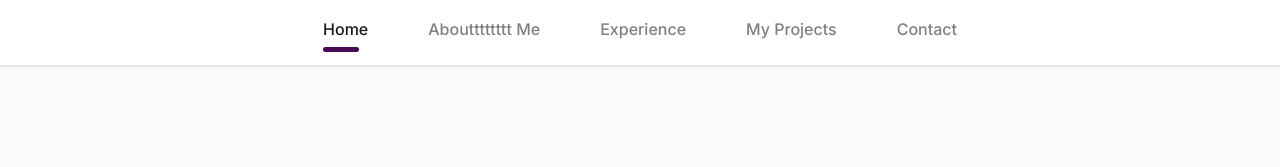
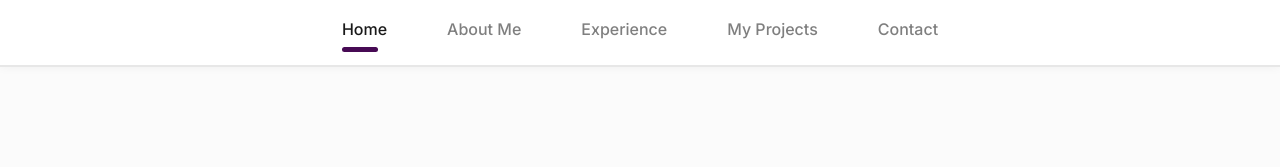
Before and after one commit to punithaux/punitha-portfolio, a plain HTML site: page index.html in a window 1280 px wide. Shown: the top 167 px of the page. Drawn offline with nearby package versions, Linux system fonts and the light colour scheme.

Commit message:
Add files via upload
Signed-off-by: punithaux <154239090+punithaux@users.noreply.github.com>

```diff
--- a/index.html
+++ b/index.html
@@ -39,7 +39,7 @@
           <a class="nav-link active" href="#section1">Home <span class="sr-only">(current)</span></a>
         </li>
         <li class="nav-item">
-          <a class="nav-link" href="#section2">Aboutttttttt Me</a>
+          <a class="nav-link" href="#section2">About Me</a>
         </li>
         <li class="nav-item">
           <a class="nav-link" href="#section3">Experience</a>
```
